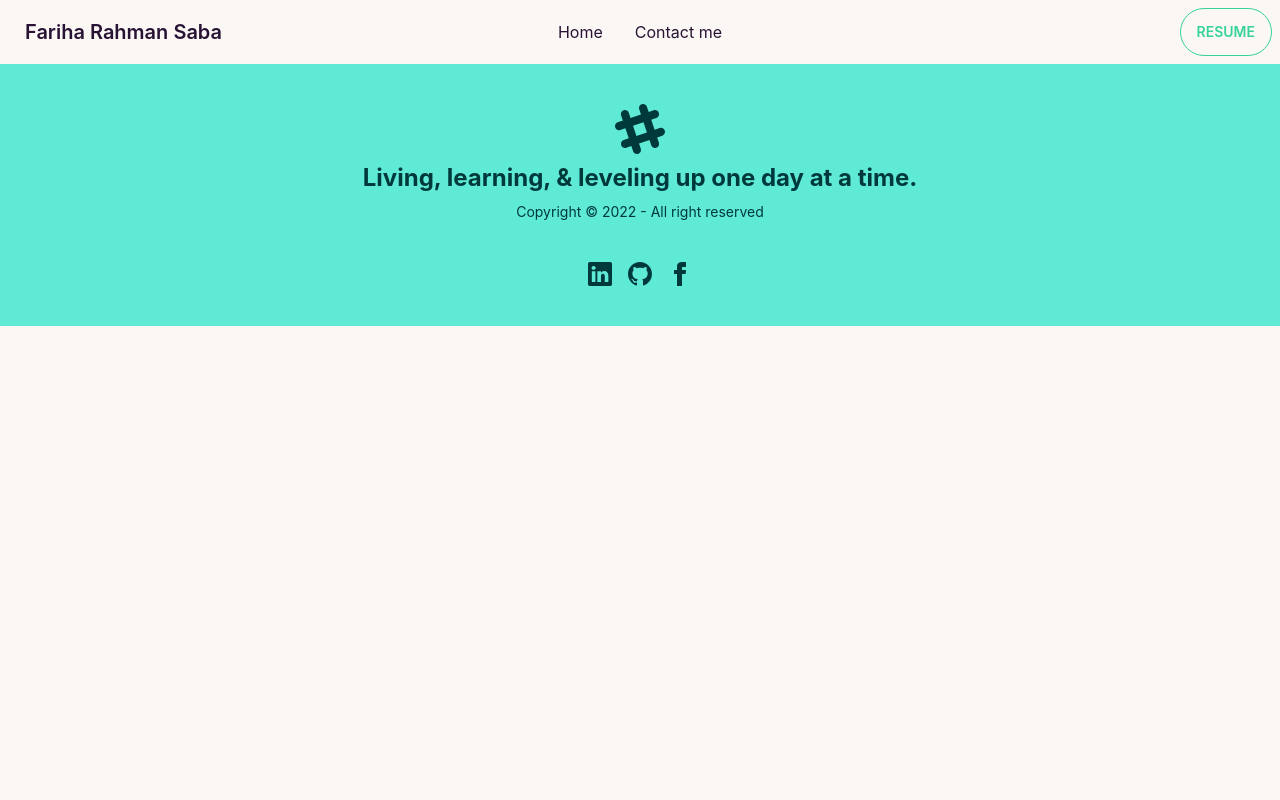
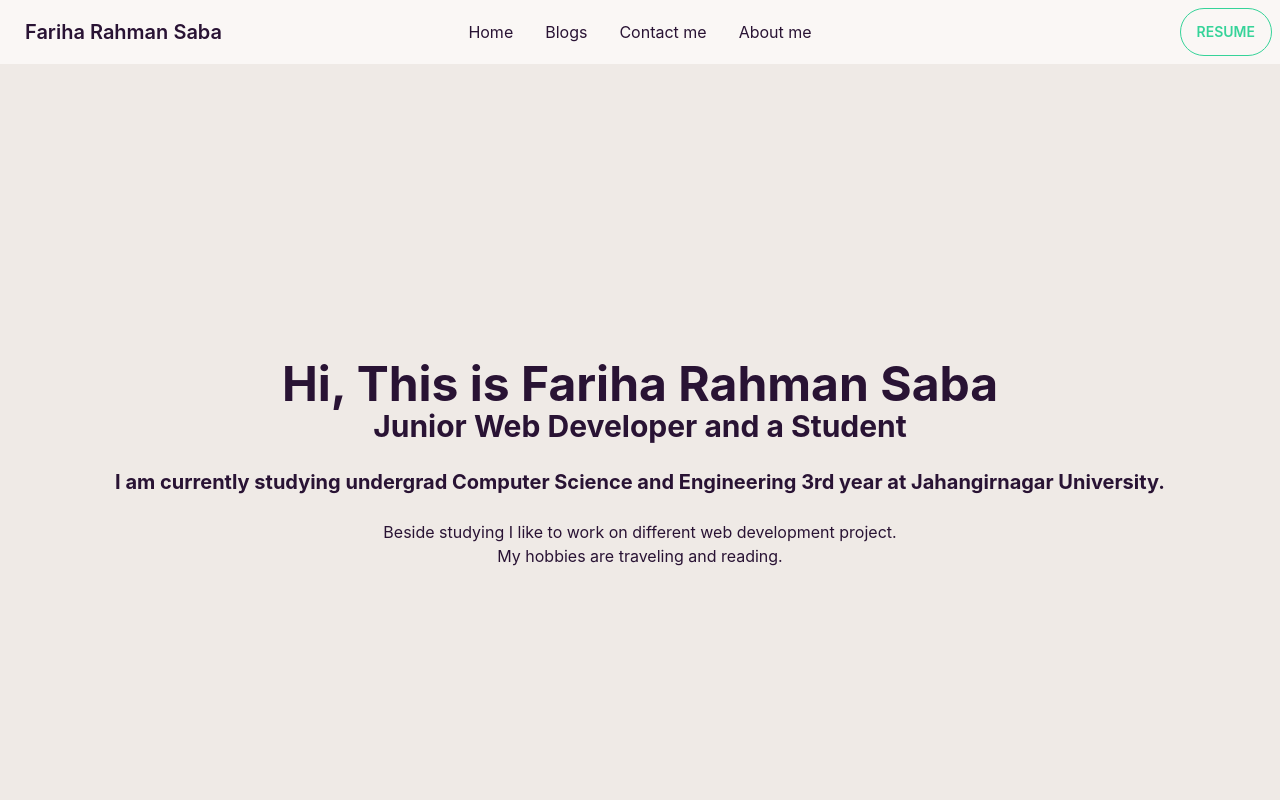
Before and after one commit to fariha-rahman-saba/fariha-rahman-saba-portfolio-website, a React (Create React App) app: page /about-me in a window 1280 px wide. Shown: the top 800 px of the page. Built offline with nearby package versions, Linux system fonts and the light colour scheme.

Commit message:
about me page added

```diff
--- a/src/App.js
+++ b/src/App.js
@@ -2,9 +2,12 @@ import { Route, Routes } from 'react-router-dom';
 import './App.css';
 import Footer from './components/Footer';
 import Header from './components/Header';
+import AboutMe from './pages/AboutMe';
+import Blogs from './pages/Blogs';
 import ContactMe from './pages/ContactMe';
 import Home from './pages/Home/Home';
 import MyProjects from './pages/MyProjects';
+import NotFound from './pages/NotFound';
 function App () {
   return (
     <div className="App">
@@ -13,6 +16,9 @@ function App () {
         <Route path='/' element={<Home />}></Route>
         <Route path='/contact-me' element={<ContactMe />}></Route>
         <Route path='/my-projects' element={<MyProjects />}></Route>
+        <Route path='/blogs' element={<Blogs />}></Route>
+        <Route path='/about-me' element={<AboutMe />}></Route>
+        <Route path='/*' element={<NotFound />}></Route>
       </Routes>
       <Footer />
     </div>
--- a/src/components/Header.js
+++ b/src/components/Header.js
@@ -11,7 +11,10 @@ const Header = () => {
                     </label>
                     <ul tabindex="0" className="menu menu-compact dropdown-content mt-3 p-2 shadow bg-base-100 rounded-box w-52">
                         <li><Link to="/">Home</Link></li>
+
+                        <li><Link to="blogs">Blogs</Link></li>
                         <li><Link to="contact-me">Contact me</Link></li>
+                        <li><Link to="about-me">About me</Link></li>
                     </ul>
                 </div>
                 <a className="btn btn-ghost normal-case text-xl">Fariha Rahman Saba</a>
@@ -19,7 +22,11 @@ const Header = () => {
             <div className="navbar-center hidden lg:flex">
                 <ul className="menu menu-horizontal p-0">
                     <li><Link to="/">Home</Link></li>
+
+                    <li><Link to="blogs">Blogs</Link></li>
                     <li><Link to="contact-me">Contact me</Link></li>
+                    <li><Link to="about-me">About me</Link></li>
+
                 </ul>
             </div>
             <div className="navbar-end">
--- /dev/null
+++ b/src/pages/AboutMe.js
@@ -0,0 +1,21 @@
+import React from 'react';
+
+const AboutMe = () => {
+    return (
+        <div className="hero min-h-screen bg-base-200">
+            <div className="hero-content flex-col lg:flex-row">
+                {/* <img src="https://api.lorem.space/image/movie?w=260&h=400" className="max-w-sm rounded-lg shadow-2xl" /> */}
+                <div>
+                    <h1 className="text-5xl font-bold">Hi, This is Fariha Rahman Saba</h1>
+                    <h3 className="text-3xl font-bold">Junior Web Developer and a Student</h3>
+                    <p className="py-6 text-xl font-bold">I am currently studying undergrad Computer Science and Engineering 3rd year at Jahangirnagar University.</p>
+                    <p>Beside studying I like to work on different web development project.</p>
+                    <p>My hobbies are traveling and reading.</p>
+
+                </div>
+            </div>
+        </div>
+    );
+};
+
+export default AboutMe;
--- /dev/null
+++ b/src/pages/Blogs.js
@@ -0,0 +1,11 @@
+import React from 'react';
+
+const Blogs = () => {
+    return (
+        <div>
+            <h1 className='mt-20 mb-20 text-4xl font-bold text-primary'>Comming Soon!!!</h1>
+        </div>
+    );
+};
+
+export default Blogs;
--- /dev/null
+++ b/src/pages/NotFound.js
@@ -0,0 +1,13 @@
+import React from 'react';
+
+const NotFound = () => {
+    const img = `https://images.unsplash.com/photo-1578328819058-b69f3a3b0f6b?ixlib=rb-1.2.1&ixid=MnwxMjA3fDB8MHxwaG90by1wYWdlfHx8fGVufDB8fHx8&auto=format&fit=crop&w=774&q=80`;
+    return (
+        <div>
+            <h1 className='m-5'>Sorry! Page not found</h1>
+            <img className='w-100' src={img} alt="" height="500px" />
+        </div>
+    );
+};
+
+export default NotFound;
```
